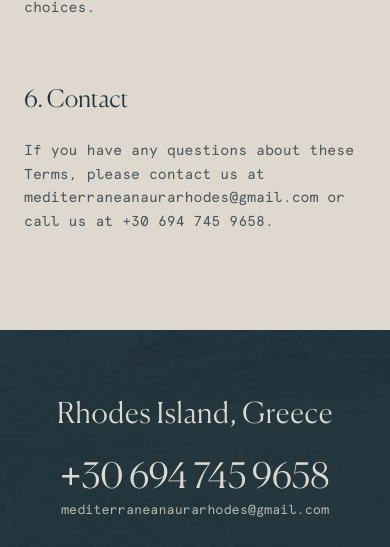
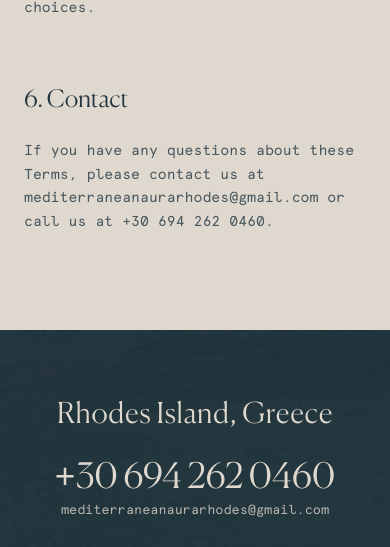
Before and after one commit to wafflas/mediterranean-aura, a Next.js app: page /terms-of-service in a window 390 px wide. Shown: the part 1975-2522 px from the top of the page. Built offline with nearby package versions, Linux system fonts and the light colour scheme; no server answers.

Commit message:
phone updated

```diff
--- a/src/app/privacy-policy/page.tsx
+++ b/src/app/privacy-policy/page.tsx
@@ -34,7 +34,7 @@ export default function PrivacyPolicy() {
           <p className="mb-4">You may request access to, correction, or deletion of your personal information at any time. If you wish to exercise these rights, please contact us using the information provided below.</p>
 
           <h2 className="text-2xl md:text-3xl font-canela font-light text-primary mt-8 mb-2">7. Contact Us</h2>
-          <p className="mb-4">For privacy-related inquiries, please reach out via email at mediterraneanaurarhodes@gmail.com or by phone at +30 694 745 9658.</p>
+          <p className="mb-4">For privacy-related inquiries, please reach out via email at mediterraneanaurarhodes@gmail.com or by phone at +30 694 262 0460.</p>
         </div>
       </div>
     </main>
--- a/src/app/terms-of-service/page.tsx
+++ b/src/app/terms-of-service/page.tsx
@@ -45,7 +45,7 @@ export default function TermsOfService() {
           <p className="mb-4">Our website may use cookies and analytics technologies to improve user experience and understand website performance. Analytics tools are activated only after consent is provided through our cookie banner. Please review our Privacy Policy for details about data processing and your choices.</p>
 
           <h2 className="text-2xl md:text-3xl font-canela font-light text-primary mt-8 mb-2">6. Contact</h2>
-          <p className="mb-4">If you have any questions about these Terms, please contact us at mediterraneanaurarhodes@gmail.com or call us at +30 694 745 9658.</p>
+          <p className="mb-4">If you have any questions about these Terms, please contact us at mediterraneanaurarhodes@gmail.com or call us at +30 694 262 0460.</p>
         </div>
       </div>
     </main>
--- a/src/components/Footer.tsx
+++ b/src/components/Footer.tsx
@@ -33,10 +33,10 @@ export function Footer() {
             </p>
             <div className="flex flex-col gap-1 mt-2">
               <a
-                href="tel:+306947459658"
+                href="tel:+306942620460"
                 className="font-canela font-light text-[2.2rem] md:text-[2rem] text-secondary hover:opacity-80 transition-opacity leading-none"
               >
-                +30 694 745 9658
+                +30 694 262 0460
               </a>
               <a
                 href="mailto:mediterraneanaurarhodes@gmail.com"
@@ -76,7 +76,7 @@ export function Footer() {
                 </div>
               </a>
               <a
-                href="https://wa.me/306947459658"
+                href="https://wa.me/306942620460?text=Hi!%20I%E2%80%99d%20like%20to%20book%20a%20massage.%20What%20availability%20do%20you%20have%3F"
                 target="_blank"
                 rel="noopener noreferrer"
                 aria-label="WhatsApp"
--- a/src/components/Navbar.tsx
+++ b/src/components/Navbar.tsx
@@ -226,10 +226,10 @@ export default function Navbar() {
         <div className="mt-10 pt-6 border-t border-primary/15 flex flex-col md:flex-row items-start md:items-center justify-between gap-6">
           <div className="flex flex-col gap-1">
             <a
-              href="tel:+306947459658"
+              href="tel:+306942620460"
               className="font-apercu text-[0.7rem] tracking-[0.12em] uppercase text-primary/60 hover:text-primary transition-colors"
             >
-              +30 694 745 9658
+              +30 694 262 0460
             </a>
             <a
               href="mailto:mediterraneanaurarhodes@gmail.com"
@@ -248,7 +248,7 @@ export default function Navbar() {
               Instagram
             </a>
             <a
-              href="https://wa.me/306947459658"
+              href="https://wa.me/306942620460?text=Hi!%20I%E2%80%99d%20like%20to%20book%20a%20massage.%20What%20availability%20do%20you%20have%3F"
               target="_blank"
               rel="noopener noreferrer"
               className="font-apercu text-[0.6rem] tracking-[0.18em] uppercase text-primary/50 hover:text-primary transition-colors"
--- a/src/components/ui/WhatsAppFab.tsx
+++ b/src/components/ui/WhatsAppFab.tsx
@@ -1,7 +1,8 @@
 import { IconWhatsapp } from "@/lib/icons";
 
-const whatsappPhone = "306947459658";
-const whatsappHref = `https://wa.me/${whatsappPhone}`;
+const whatsappPhone = "306942620460";
+const whatsappText = "Hi! I’d like to book a massage. What availability do you have?";
+const whatsappHref = `https://wa.me/${whatsappPhone}?text=${encodeURIComponent(whatsappText)}`;
 
 export function WhatsAppFab() {
   return (
@@ -9,7 +10,7 @@ export function WhatsAppFab() {
       href={whatsappHref}
       target="_blank"
       rel="noopener noreferrer"
-      aria-label="Chat with us on WhatsApp: +30 694 745 9658"
+      aria-label="Chat with us on WhatsApp: +30 694 262 0460"
       className="group fixed bottom-6 right-5 z-[3900] inline-flex items-center justify-center md:bottom-8 md:right-8"
     >
       <span
```
Also changed, not shown: 1 other file (tests, documents, lock files or other folders).
